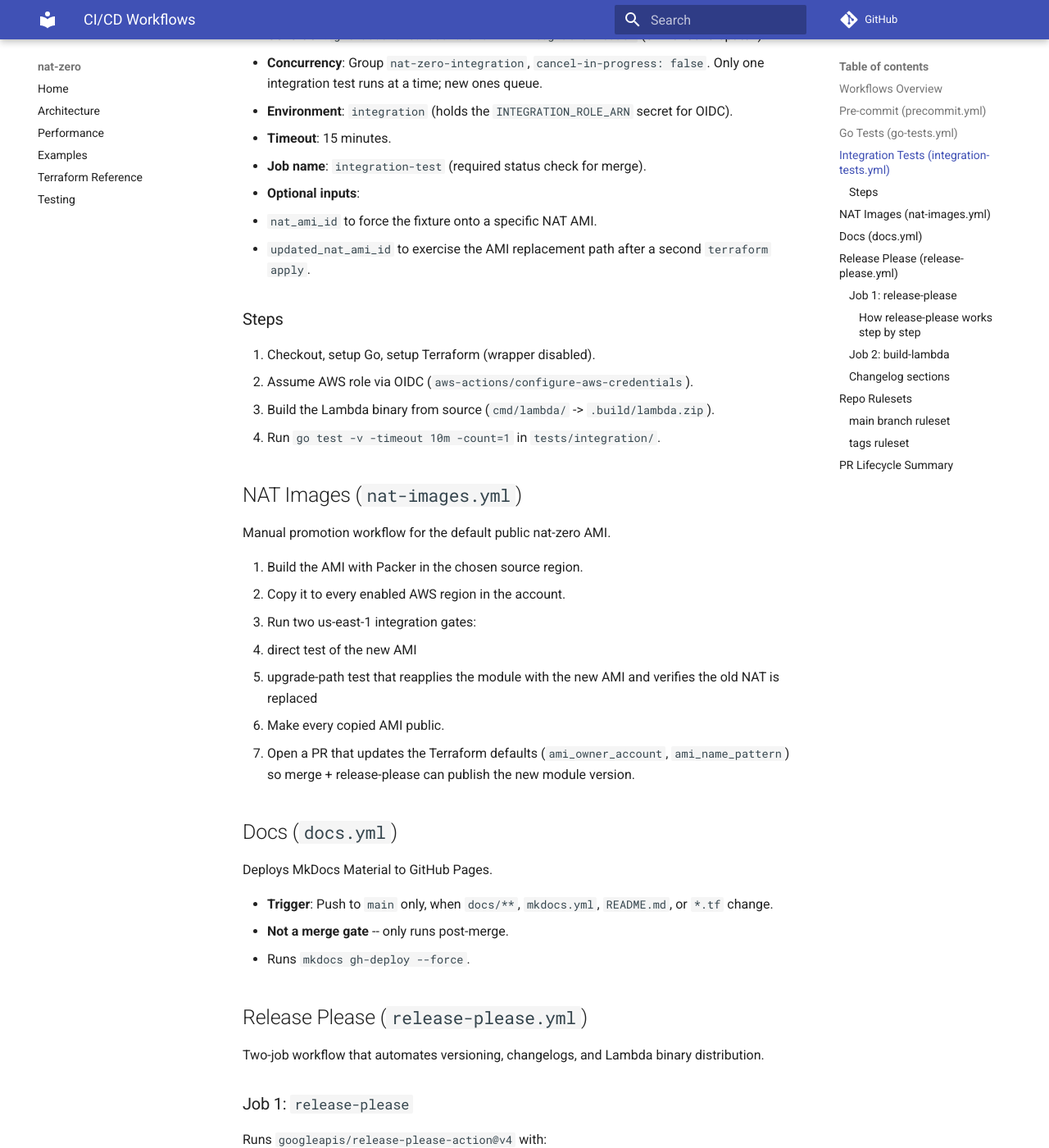
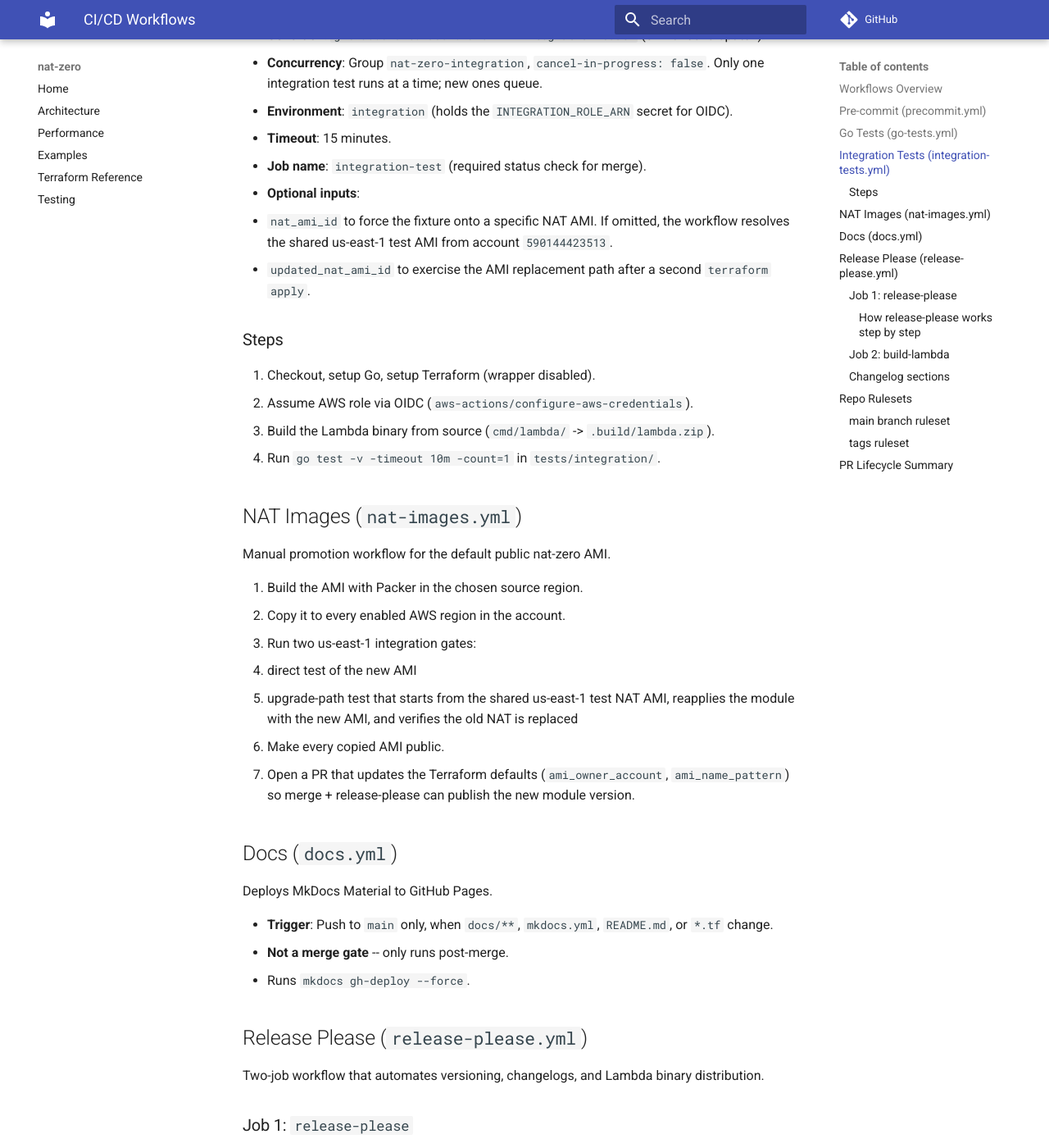
Before and after one commit to MachineDotDev/nat-zero, an MkDocs documentation site: the page built from docs/workflows.md, in a window 1280 px wide and 1400 px high, scrolled down 1490 px. Shown: the whole window at 82% size. Built offline with MkDocs 1.6.1 and Material for MkDocs 9.7.7, drawn with Linux system fonts in a browser that asks for light colours; comment, search, counter and statistics services are not loaded.

Commit message:
fix: align AMI workflows with CI and integration defaults

```diff
--- a/docs/workflows.md
+++ b/docs/workflows.md
@@ -42,7 +42,7 @@ Full end-to-end test: deploys real AWS infrastructure via Terratest, exercises t
 - **Timeout**: 15 minutes.
 - **Job name**: `integration-test` (required status check for merge).
 - **Optional inputs**:
-  - `nat_ami_id` to force the fixture onto a specific NAT AMI.
+  - `nat_ami_id` to force the fixture onto a specific NAT AMI. If omitted, the workflow resolves the shared us-east-1 test AMI from account `590144423513`.
   - `updated_nat_ami_id` to exercise the AMI replacement path after a second `terraform apply`.
 
 ### Steps
@@ -60,7 +60,7 @@ Manual promotion workflow for the default public nat-zero AMI.
 2. Copy it to every enabled AWS region in the account.
 3. Run two us-east-1 integration gates:
    - direct test of the new AMI
-   - upgrade-path test that reapplies the module with the new AMI and verifies the old NAT is replaced
+   - upgrade-path test that starts from the shared us-east-1 test NAT AMI, reapplies the module with the new AMI, and verifies the old NAT is replaced
 4. Make every copied AMI public.
 5. Open a PR that updates the Terraform defaults (`ami_owner_account`, `ami_name_pattern`) so merge + release-please can publish the new module version.
 
```
Also changed, not shown: docs/testing.md (+1 -0 lines), 3 other files.
